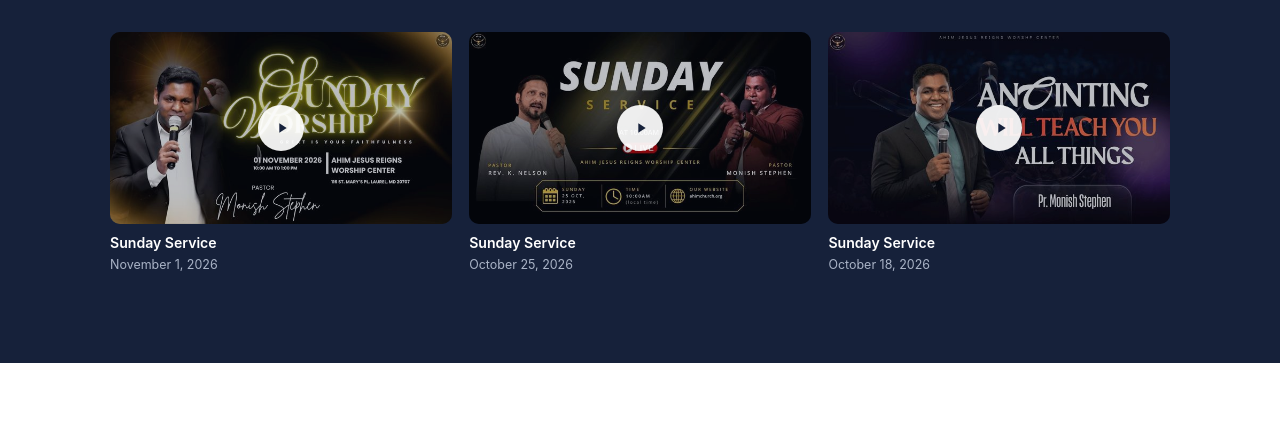
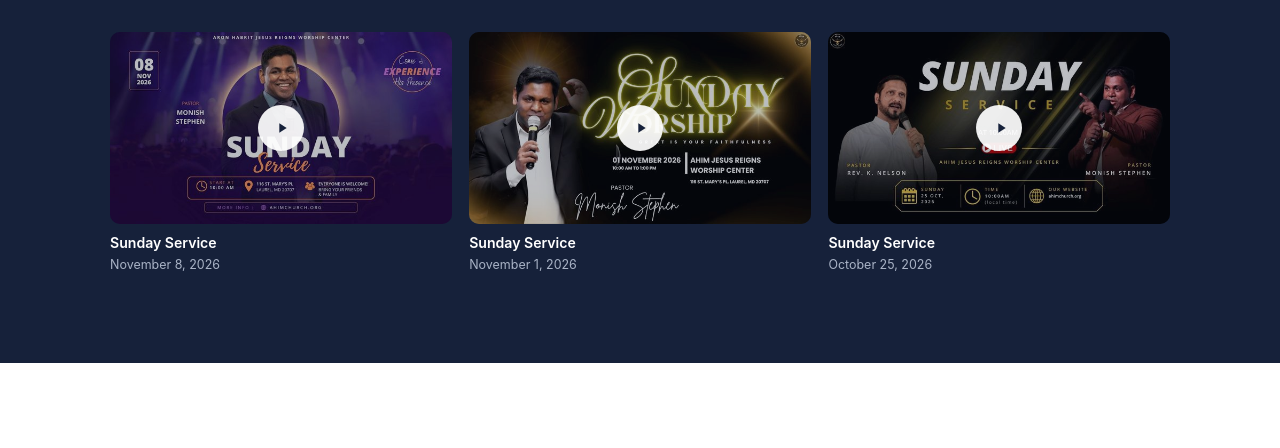
Before and after one commit to donfluids/AHIM, a plain HTML site: page index.html in a window 1280 px wide. Shown: the part 5128-5576 px from the top of the page. Drawn offline with Linux system fonts and the light colour scheme.

Commit message:
deploy: fa5c3acbf78c1afee6a1bb947c48cb48e6e83bdf

```diff
--- a/index.html
+++ b/index.html
@@ -770,8 +770,8 @@
         <!-- videos:featured:start -->
         <div class="video-frame">
           <iframe
-            src="https://www.youtube.com/embed/GawqSfBE8sE"
-            title="Sunday Service at AHIM Jesus Reigns Worship Center, November 8, 2026"
+            src="https://www.youtube.com/embed/9YgWwSqbCpg"
+            title="Sunday Service at AHIM Jesus Reigns Worship Center, November 15, 2026"
             allow="accelerometer; autoplay; clipboard-write; encrypted-media; gyroscope; picture-in-picture"
             allowfullscreen loading="lazy"></iframe>
         </div>
@@ -799,6 +799,14 @@
       </div>
       <!-- videos:recent:start -->
       <div class="recent">
+        <button class="vcard reveal" type="button" data-video="GawqSfBE8sE" aria-label="Play: Sunday Service, November 8">
+          <span class="vthumb">
+            <img src="assets/videos/GawqSfBE8sE.jpg" alt="" loading="lazy">
+            <span class="vplay" aria-hidden="true"><span><svg viewBox="0 0 24 24"><path d="M8 5v14l11-7z"/></svg></span></span>
+          </span>
+          <div class="vtitle">Sunday Service</div>
+          <time datetime="2026-11-08">November 8, 2026</time>
+        </button>
         <button class="vcard reveal" type="button" data-video="nv10n9ozUoU" aria-label="Play: Sunday Service, November 1">
           <span class="vthumb">
             <img src="assets/videos/nv10n9ozUoU.jpg" alt="" loading="lazy">
@@ -814,14 +822,6 @@
           </span>
           <div class="vtitle">Sunday Service</div>
           <time datetime="2026-10-25">October 25, 2026</time>
-        </button>
-        <button class="vcard reveal" type="button" data-video="jinntWJCvBM" aria-label="Play: Sunday Service, October 18">
-          <span class="vthumb">
-            <img src="assets/videos/jinntWJCvBM.jpg" alt="" loading="lazy">
-            <span class="vplay" aria-hidden="true"><span><svg viewBox="0 0 24 24"><path d="M8 5v14l11-7z"/></svg></span></span>
-          </span>
-          <div class="vtitle">Sunday Service</div>
-          <time datetime="2026-10-18">October 18, 2026</time>
         </button>
       </div>
       <!-- videos:recent:end -->
```
Also changed, not shown: assets/videos/GawqSfBE8sE.jpg (added), assets/videos/jinntWJCvBM.jpg (deleted).
